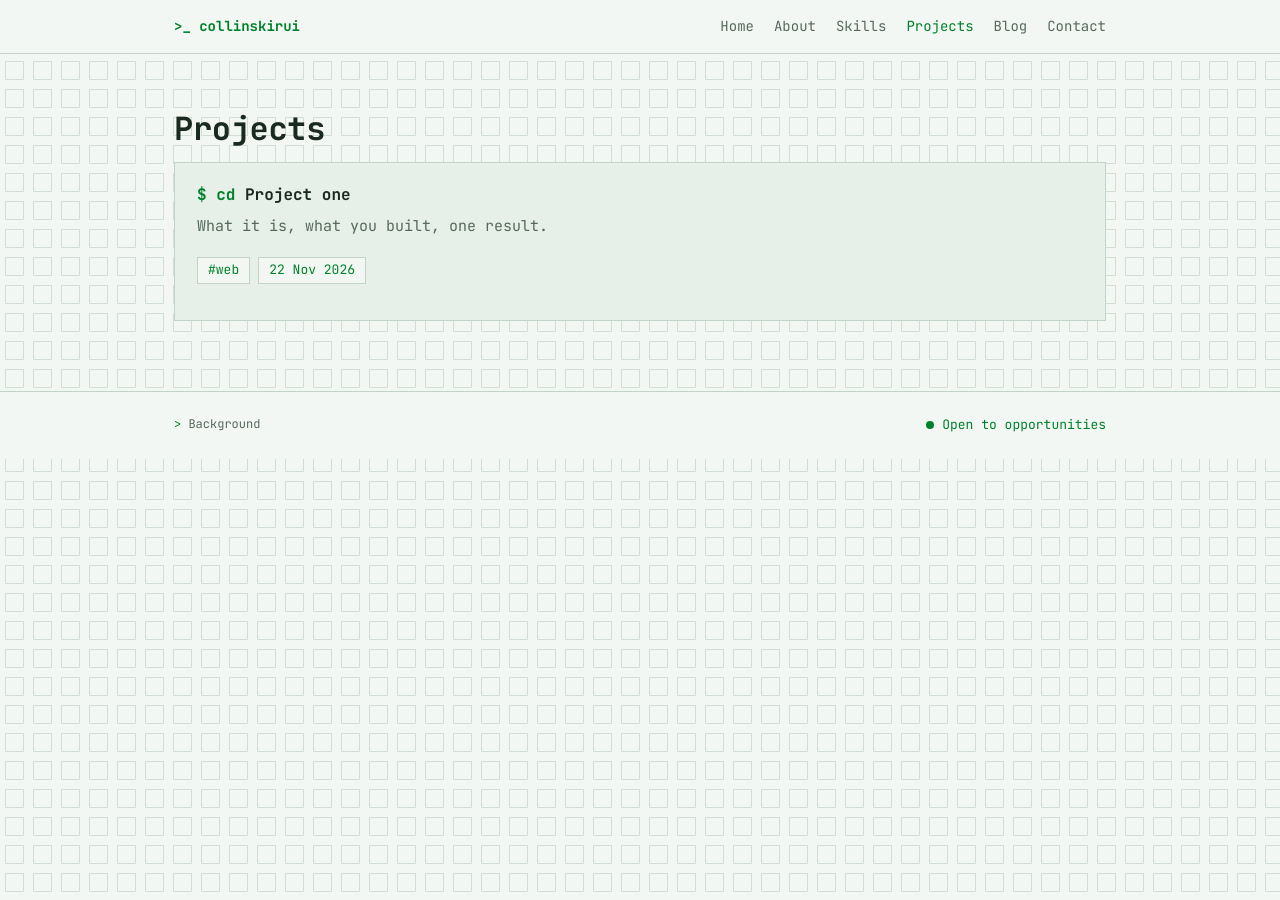
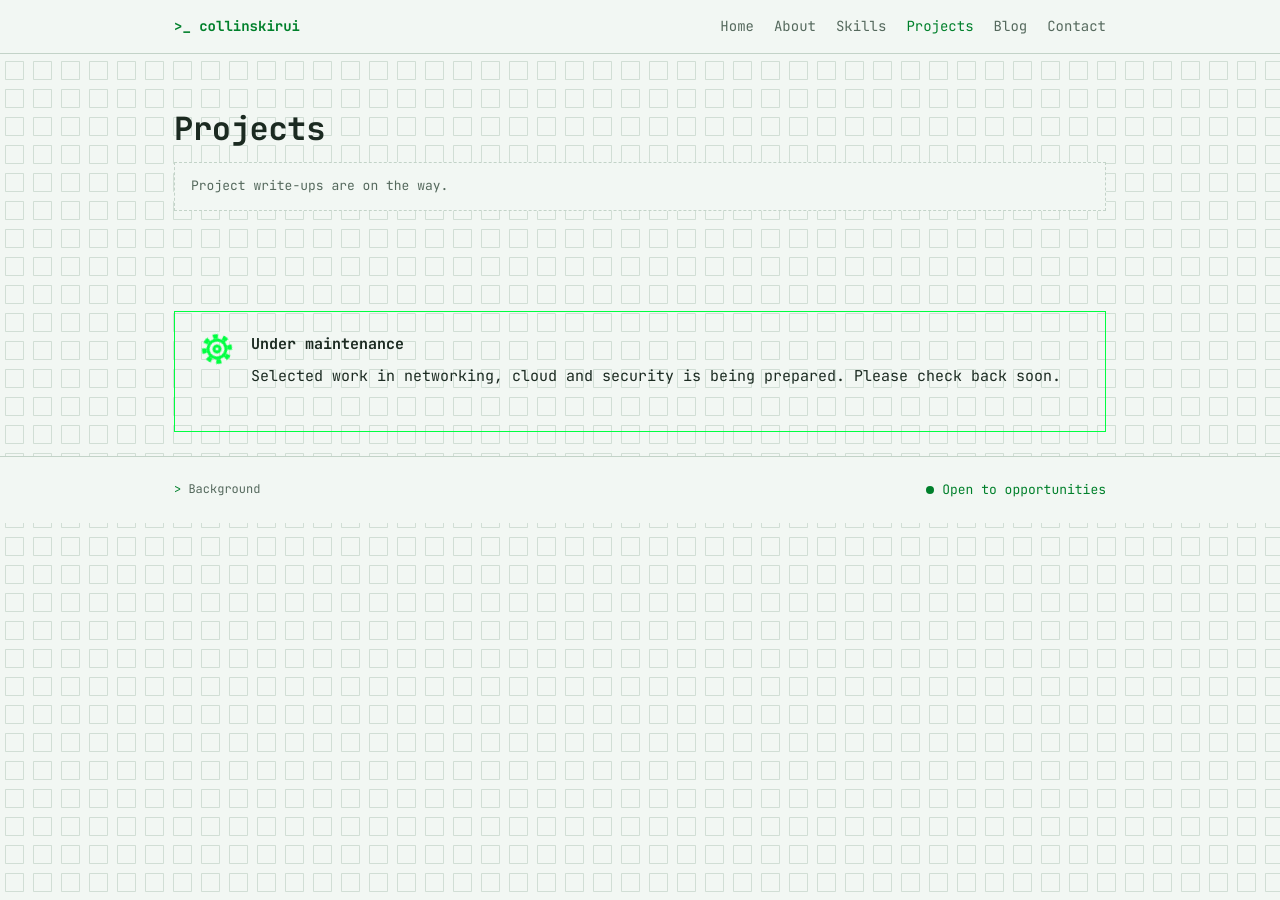
Before and after one commit to collinskirui/collinskirui.github.io, a Jekyll site: the page built from projects.html, in a window 1280 px wide. Built offline with Jekyll 4.4.1, drawn with Linux system fonts in a browser that asks for light colours.

Commit message:
Add under-maintenance notices for projects and blog

```diff
--- /dev/null
+++ b/_includes/maintenance.html
@@ -0,0 +1,33 @@
+<div class="maint" data-text="{{ include.text }}">
+  <svg class="maint-icon" viewBox="0 0 24 24" fill="none" stroke="currentColor" aria-hidden="true">
+    <circle cx="12" cy="12" r="8.5" stroke-width="3" stroke-dasharray="3.3 3.3"/>
+    <circle cx="12" cy="12" r="6" stroke-width="2"/>
+    <circle cx="12" cy="12" r="2" stroke-width="2"/>
+  </svg>
+  <div>
+    <p class="maint-title">{{ include.title }}</p>
+    <p class="maint-text"><span class="maint-type">{{ include.text }}</span><span class="maint-cursor"></span></p>
+  </div>
+</div>
+<style>
+.maint{display:flex;gap:1rem;align-items:flex-start;border:1px solid #00ff41;padding:1.2rem 1.5rem;margin:1.5rem 0}
+.maint-icon{width:36px;height:36px;flex:none;color:#00ff41;animation:maint-spin 8s linear infinite}
+@keyframes maint-spin{to{transform:rotate(360deg)}}
+.maint-title{margin:0 0 .4rem;font-weight:600}
+.maint-text{margin:0;min-height:3.2em}
+.maint-cursor{display:inline-block;width:.55em;height:1em;background:#00ff41;margin-left:2px;vertical-align:-.15em;animation:maint-blink 1s step-end infinite}
+@keyframes maint-blink{50%{opacity:0}}
+@media (prefers-reduced-motion:reduce){.maint-icon,.maint-cursor{animation:none}}
+</style>
+<script>
+(function(){
+  document.querySelectorAll('.maint').forEach(function(box){
+    var text = box.getAttribute('data-text') || '';
+    var out = box.querySelector('.maint-type');
+    if (window.matchMedia('(prefers-reduced-motion: reduce)').matches) { return; }
+    out.textContent = '';
+    var i = 0;
+    (function tick(){ out.textContent = text.slice(0, ++i); if (i < text.length) setTimeout(tick, 45); })();
+  });
+})();
+</script>
--- a/blog.html
+++ b/blog.html
@@ -9,3 +9,7 @@ permalink: /blog/
   <p class="note">The first posts are on the way.</p>
   {% endfor %}
 </section>
+
+{% if site.posts.size == 0 %}
+{% include maintenance.html title="Under maintenance" text="Technical articles on infrastructure, networking, cloud and security are being prepared. Please check back soon." %}
+{% endif %}
--- a/projects.html
+++ b/projects.html
@@ -9,3 +9,7 @@ permalink: /projects/
   <p class="note">Project write-ups are on the way.</p>
   {% endfor %}
 </section>
+
+{% if site.projects.size == 0 %}
+{% include maintenance.html title="Under maintenance" text="Selected work in networking, cloud and security is being prepared. Please check back soon." %}
+{% endif %}
```
Also changed, not shown: _posts/2026-11-22-example-post.md (+1 -1 lines), _projects/project-one.md (+1 -0 lines).
